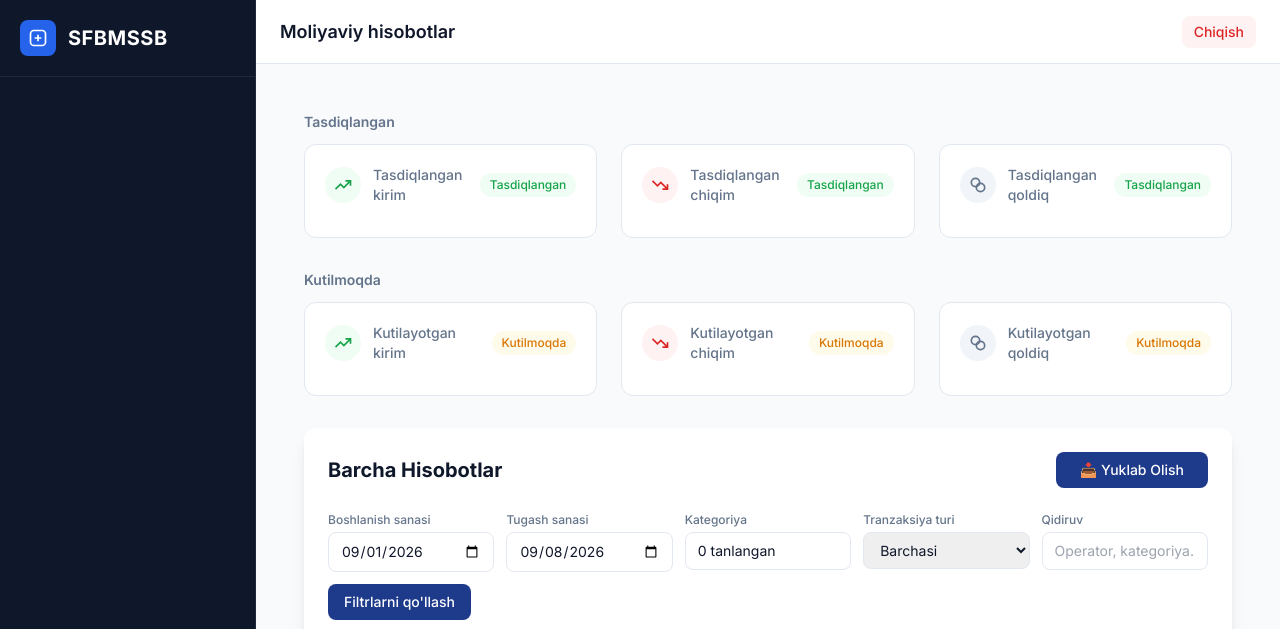
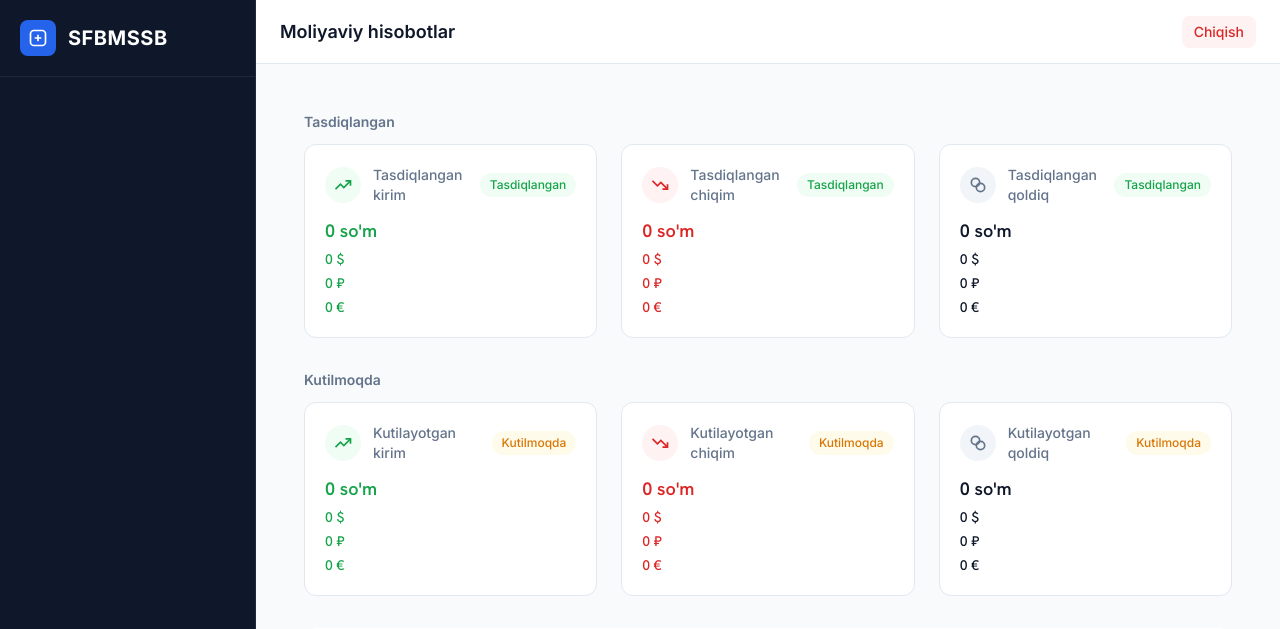
Before and after one commit to clashcoocac-cyber/finance, a Django app: page /dashboard/boss/ in a window 1280 px wide. Shown: the top 629 px of the page. Run offline with Django 4.2, Linux system fonts and the light colour scheme; data comes from the database, SQL or seed files in the repository; data that the repository does not hold is empty; some libraries are stand-ins or nearby versions.

Commit message:
style: always show all currency lines in stat cards; use Hanken Grotesk for money
Zero-amount currencies were being hidden on the dashboard stat cards —
now every currency line always renders (as "0 so'm" etc.) so cashier and
boss always see the full picture. Numbers switch from a monospace stack
to Hanken Grotesk for a cleaner look while keeping tabular-nums alignment.

Co-Authored-By: Claude Sonnet 5 <noreply@anthropic.com>
Claude-Session: https://claude.ai/code/session_01ELD6hteTV6TXqvBvAzbjnE

```diff
--- a/templates/base.html
+++ b/templates/base.html
@@ -6,7 +6,7 @@
     <title>{% block title %}Moliyaviy Boshqaruv Tizimi{% endblock %}</title>
     <link rel="preconnect" href="https://fonts.googleapis.com">
     <link rel="preconnect" href="https://fonts.gstatic.com" crossorigin>
-    <link href="https://fonts.googleapis.com/css2?family=Inter:wght@400;500;600;700&display=swap" rel="stylesheet">
+    <link href="https://fonts.googleapis.com/css2?family=Inter:wght@400;500;600;700&family=Hanken+Grotesk:wght@500;600;700&display=swap" rel="stylesheet">
     <script src="https://cdn.tailwindcss.com"></script>
     <script src="https://cdn.jsdelivr.net/npm/alpinejs@3.14.1/dist/cdn.min.js"
         integrity="sha384-l8f0VcPi/M1iHPv8egOnY/15TDwqgbOR1anMIJWvU6nLRgZVLTLSaNqi/TOoT5Fh"
@@ -46,7 +46,7 @@
             }
         }
         body { font-family: 'Inter', sans-serif; background: var(--color-bg); color: var(--color-text); }
-        .money { font-variant-numeric: tabular-nums; font-family: ui-monospace, 'SFMono-Regular', 'Fira Code', monospace; }
+        .money { font-variant-numeric: tabular-nums; font-family: 'Hanken Grotesk', 'Inter', sans-serif; }
         .fade-in { animation: fadeIn 0.2s ease-in; }
         @keyframes fadeIn { from { opacity: 0; transform: translateY(6px); } to { opacity: 1; transform: translateY(0); } }
         [x-cloak] { display: none !important; }
--- a/templates/partials/_stat_card.html
+++ b/templates/partials/_stat_card.html
@@ -27,9 +27,9 @@
         {% include "partials/_status_badge.html" with status=status %}
     </div>
     <div class="space-y-1 money text-sm" style="color: {% if tone == 'positive' %}var(--color-positive){% elif tone == 'negative' %}var(--color-negative){% else %}var(--color-text){% endif %};">
-        {% if amounts.total_uzs %}<div class="text-lg font-semibold">{{ amounts.total_uzs|format_currency }} so'm</div>{% endif %}
-        {% if amounts.total_usd %}<div>{{ amounts.total_usd|format_currency }} $</div>{% endif %}
-        {% if amounts.total_rub %}<div>{{ amounts.total_rub|format_currency }} ₽</div>{% endif %}
-        {% if amounts.total_eur %}<div>{{ amounts.total_eur|format_currency }} €</div>{% endif %}
+        <div class="text-lg font-semibold">{{ amounts.total_uzs|default:0|format_currency }} so'm</div>
+        <div>{{ amounts.total_usd|default:0|format_currency }} $</div>
+        <div>{{ amounts.total_rub|default:0|format_currency }} ₽</div>
+        <div>{{ amounts.total_eur|default:0|format_currency }} €</div>
     </div>
 </div>
```
